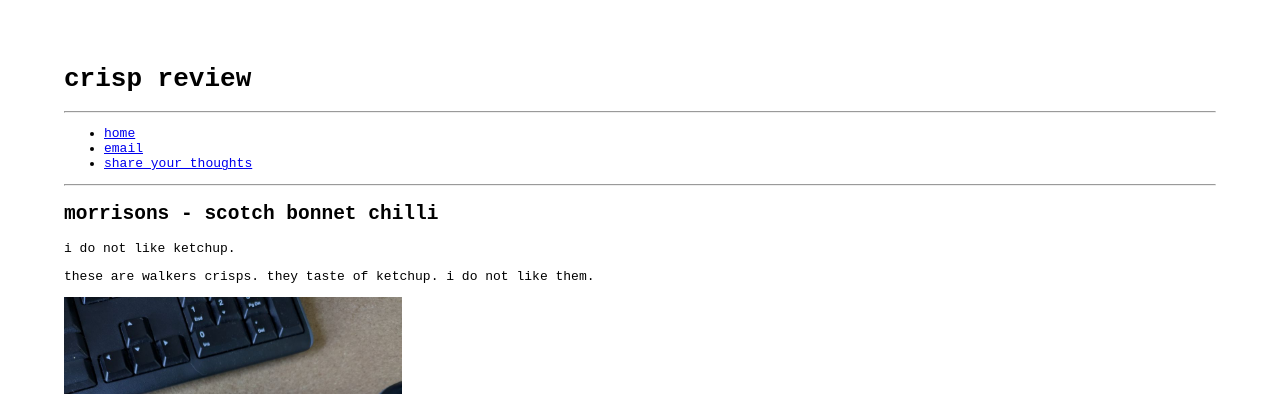
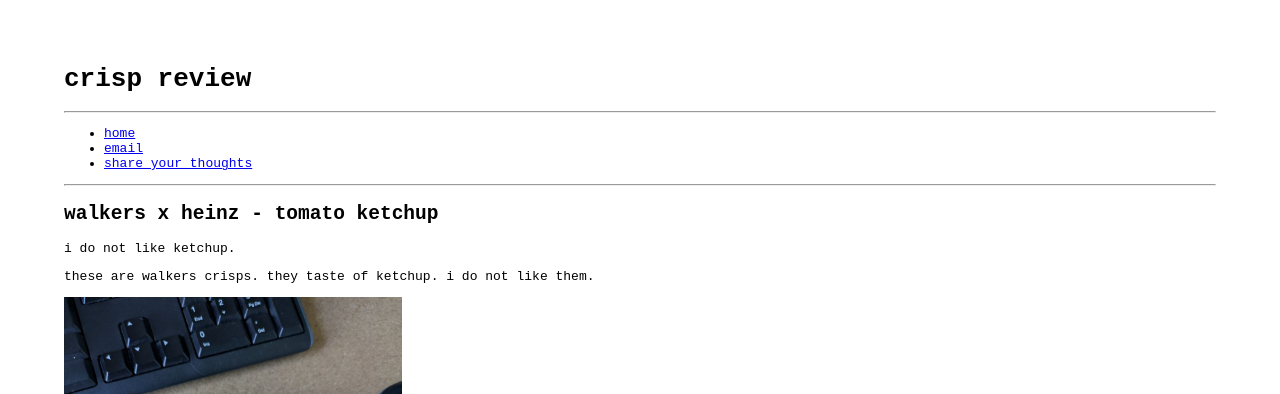
Before and after one commit to crispreview/crispreview.github.io, a Jekyll site: the page built from _posts/2025-06-18-Walkers-Tomato-Ketchup.markdown, in a window 1280 px wide. Shown: the top 394 px of the page. Built offline with Jekyll 4.4.1, drawn with Linux system fonts in a browser that asks for light colours.

Commit message:
Update 2025-06-18-Walkers-Tomato-Ketchup.markdown

```diff
--- a/_posts/2025-06-18-Walkers-Tomato-Ketchup.markdown
+++ b/_posts/2025-06-18-Walkers-Tomato-Ketchup.markdown
@@ -1,6 +1,6 @@
 ---
 layout: posts
-title:  "Morrisons - Scotch Bonnet Chilli"
+title:  "Walkers x Heinz - Tomato Ketchup"
 date:   2025-06-18 10:00:00 +0000
 ---
 
```
